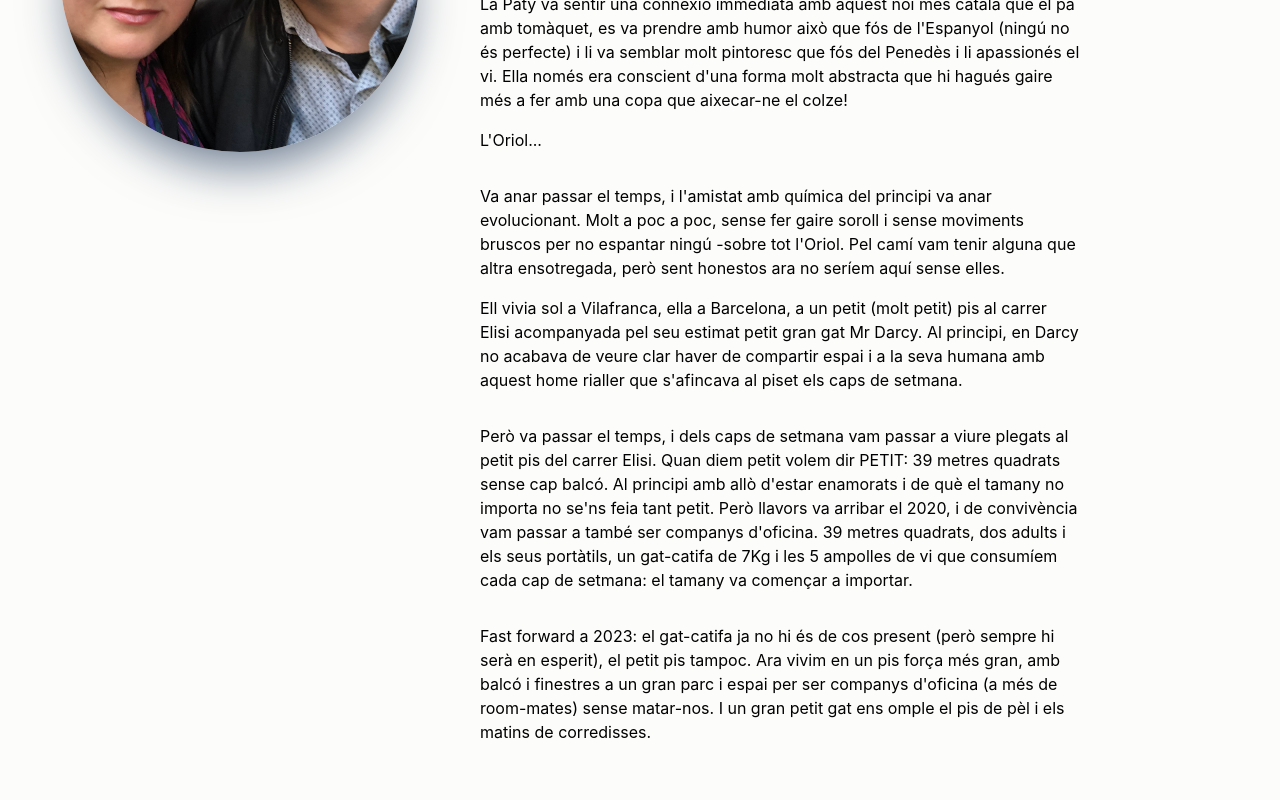
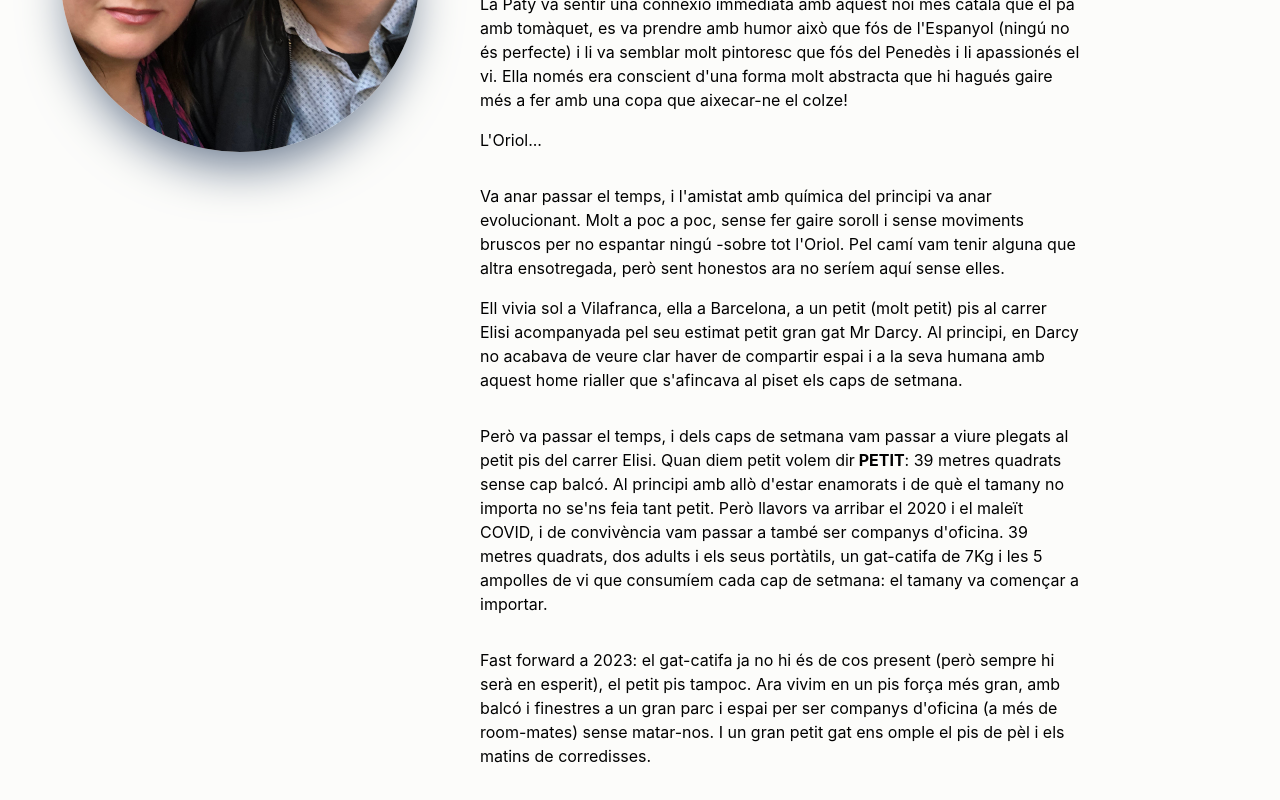
Before and after one commit to PatyCu/wedding, a React (Vite) app: page /historia in a window 1280 px wide. Shown: the part 560-1360 px from the top of the page. Built offline with nearby package versions, Linux system fonts and the light colour scheme.

Commit message:
small change of the text in Historia

```diff
--- a/package.json
+++ b/package.json
@@ -40,7 +40,7 @@
   },
   "dependencies": {
     "@typeform/embed-react": "^2.20.0",
-    "netlify-cli": "^15.7.0",
+    "netlify-cli": "^15.8.0",
     "react": "^18.2.0",
     "react-dom": "^18.2.0",
     "react-router-dom": "^6.7.0"
--- a/src/HomePage/Historia.jsx
+++ b/src/HomePage/Historia.jsx
@@ -49,13 +49,13 @@ const Historia = () => {
           <p className="mt-8">
             Però va passar el temps, i dels caps de setmana vam passar a viure
             plegats al petit pis del carrer Elisi. Quan diem petit volem dir
-            PETIT: 39 metres quadrats sense cap balcó. Al principi amb allò
-            d&apos;estar enamorats i de què el tamany no importa no se&apos;ns
-            feia tant petit. Però llavors va arribar el 2020, i de convivència
-            vam passar a també ser companys d&apos;oficina. 39 metres quadrats,
-            dos adults i els seus portàtils, un gat-catifa de 7Kg i les 5
-            ampolles de vi que consumíem cada cap de setmana: el tamany va
-            començar a importar.
+            <strong> PETIT</strong>: 39 metres quadrats sense cap balcó. Al
+            principi amb allò d&apos;estar enamorats i de què el tamany no
+            importa no se&apos;ns feia tant petit. Però llavors va arribar el
+            2020 i el maleït COVID, i de convivència vam passar a també ser
+            companys d&apos;oficina. 39 metres quadrats, dos adults i els seus
+            portàtils, un gat-catifa de 7Kg i les 5 ampolles de vi que consumíem
+            cada cap de setmana: el tamany va començar a importar.
           </p>
           <p className="mt-8">
             Fast forward a 2023: el gat-catifa ja no hi és de cos present (però
```
Also changed, not shown: 1 other file (tests, documents, lock files or other folders).
